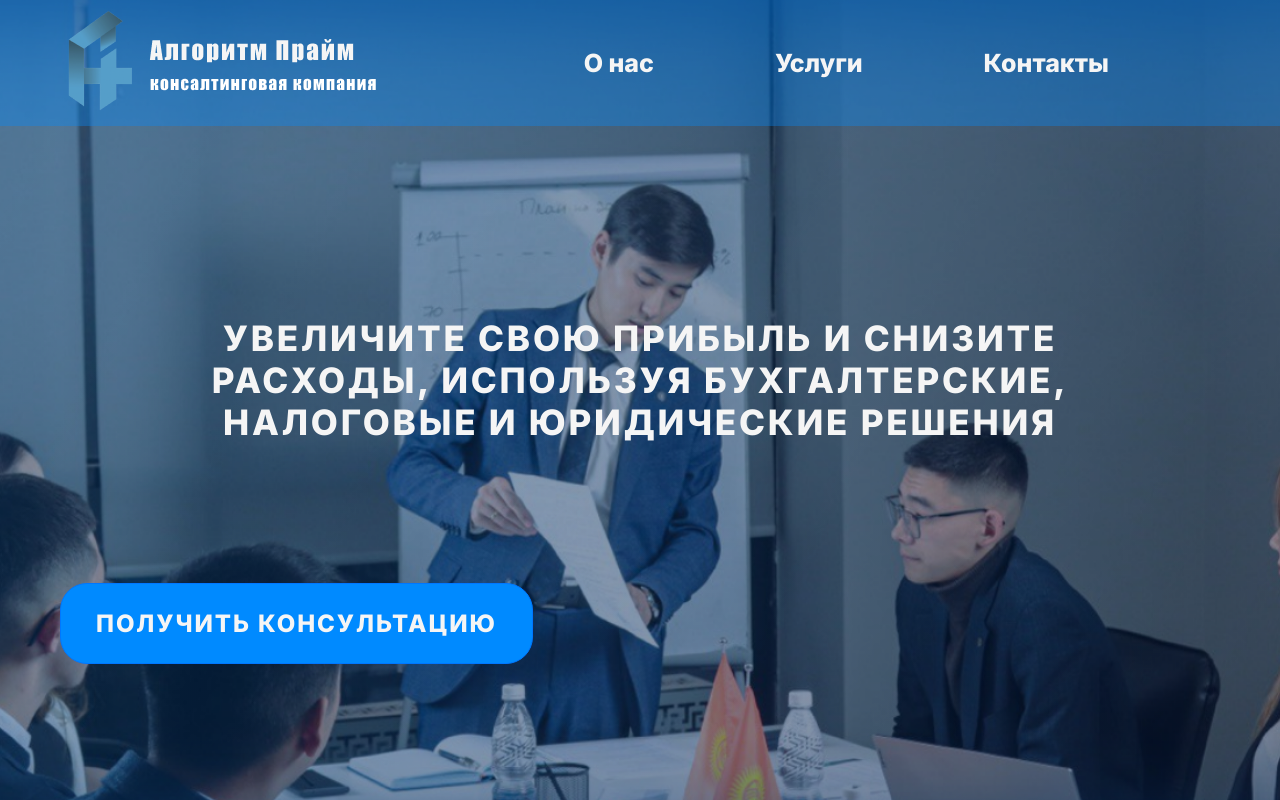
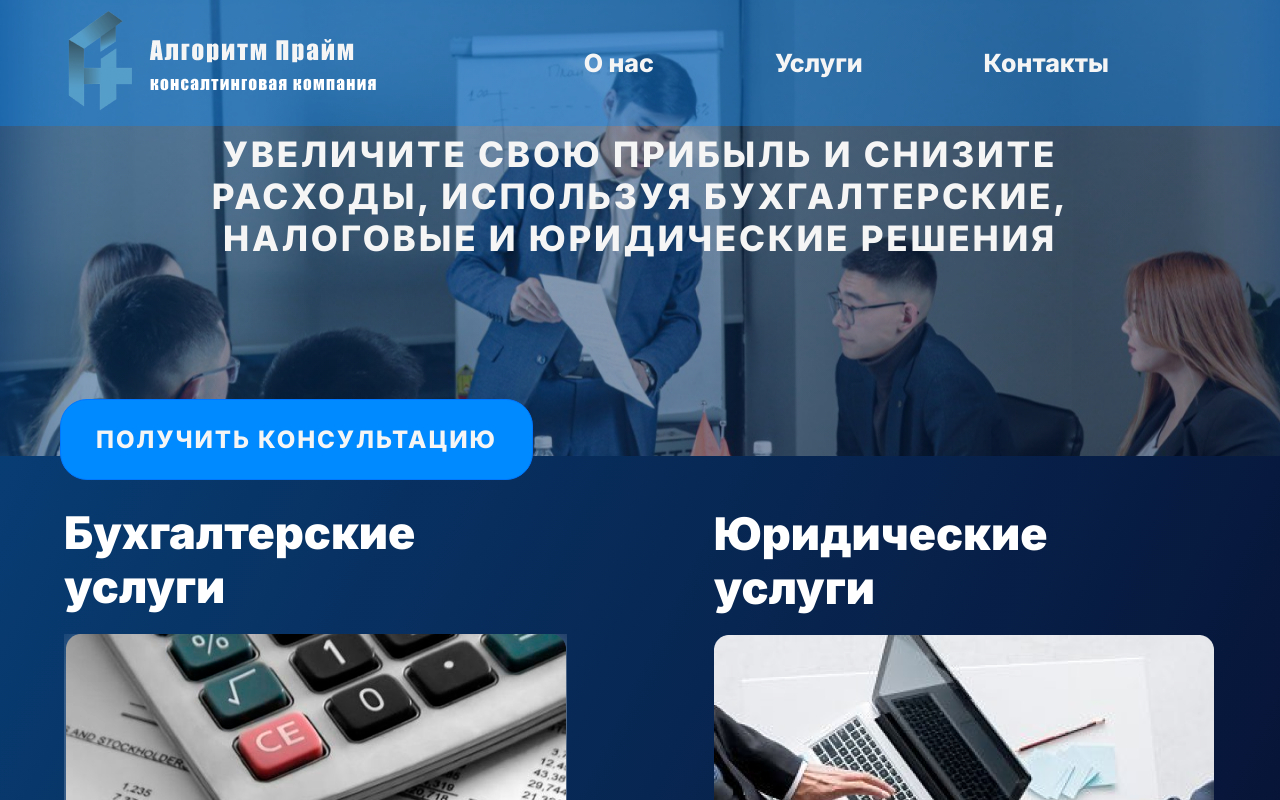
Before and after one commit to UmarXLE/lawyer, a React (Create React App) app: page / in a window 1280 px wide. Shown: the top 800 px of the page. Built offline with nearby package versions, Linux system fonts and the light colour scheme.

Commit message:
addededitsfigma

```diff
--- a/src/components/Intro/Intro.module.scss
+++ b/src/components/Intro/Intro.module.scss
@@ -3,7 +3,7 @@
   background-position: center;
   background-repeat: no-repeat;
   background-size: cover;
-  height: 103vh;
+  height: 57vh;
   padding-top: 156px;
   position: relative;
   display: flex;
```
